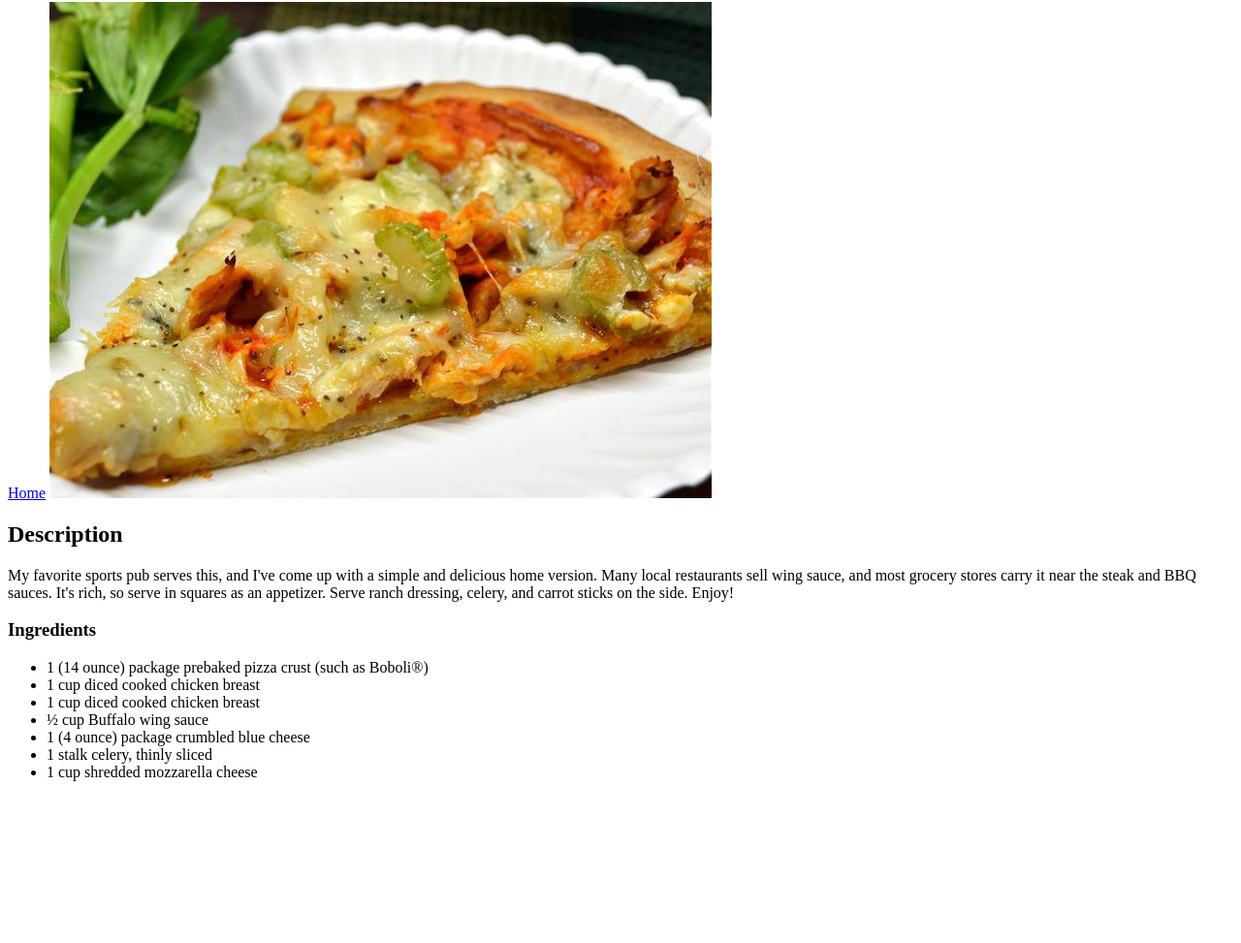
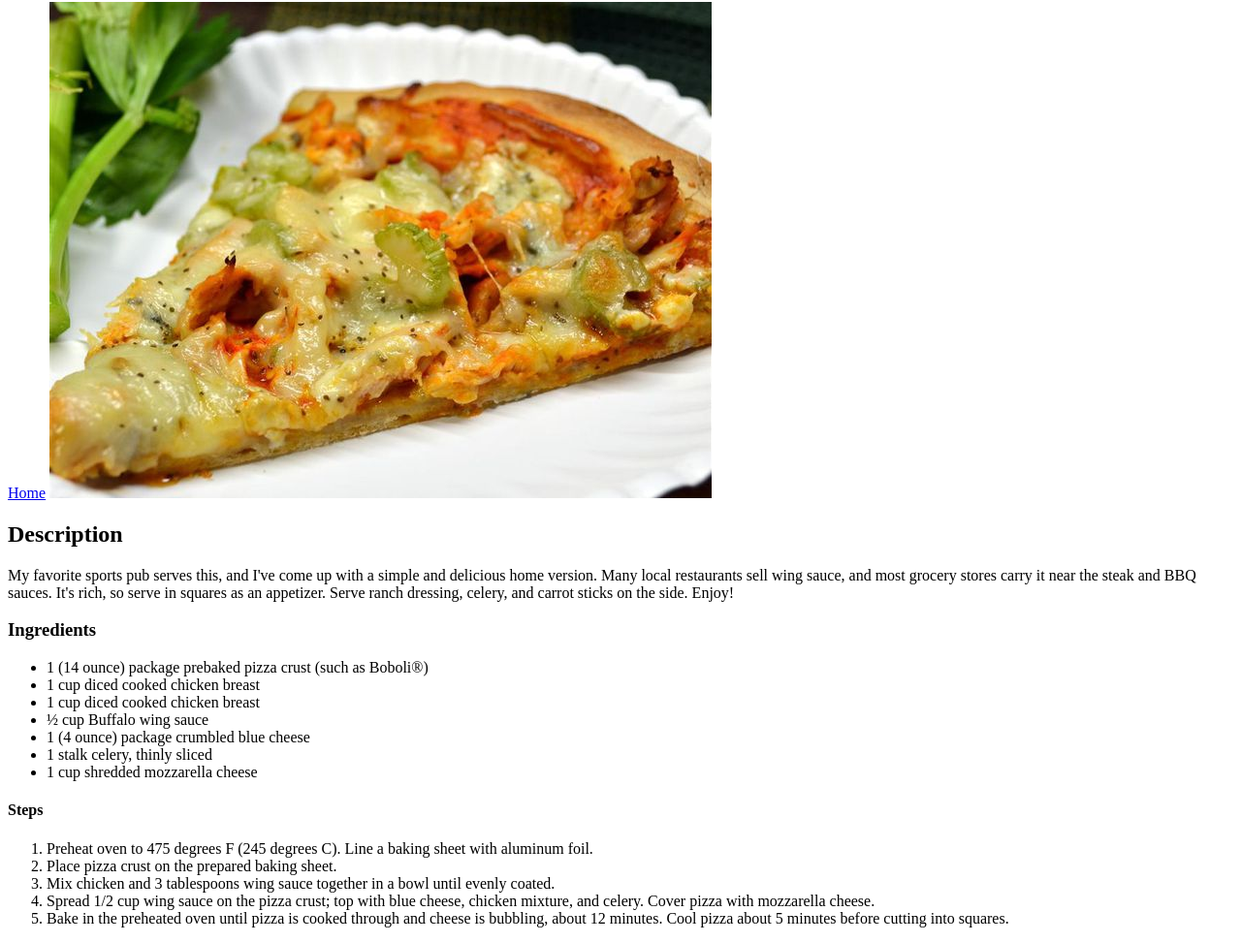
Before and after one commit to kircanski023/odin-recipes, a plain HTML site: page recipes/pizza.html in a window 1280 px wide. Shown: the part 78-1051 px from the top of the page at 97% size. Before the commit the page ends 900 px from the top, so only its background shows below. Drawn offline with Linux system fonts and the light colour scheme.

Commit message:
Add Steps to pizza.html

```diff
--- a/recipes/pizza.html
+++ b/recipes/pizza.html
@@ -28,5 +28,28 @@
         <li>1 stalk celery, thinly sliced</li>
         <li>1 cup shredded mozzarella cheese</li>
     </ul>
+    <h4>Steps</h4>
+    <ol>
+        <li>
+            Preheat oven to 475 degrees F (245 degrees C).
+            Line a baking sheet with aluminum foil.
+        </li>
+        <li>
+            Place pizza crust on the prepared baking sheet.
+        </li>
+        <li>
+            Mix chicken and 3 tablespoons wing sauce together in a bowl
+            until evenly coated.
+        </li>
+        <li>
+            Spread 1/2 cup wing sauce on the pizza crust; top with blue cheese,
+            chicken mixture, and celery. Cover pizza with mozzarella cheese.
+        </li>
+        <li>
+            Bake in the preheated oven until pizza is cooked through
+            and cheese is bubbling, about 12 minutes.
+            Cool pizza about 5 minutes before cutting into squares.
+        </li>
+    </ol>
 </body>
 </html>
```
